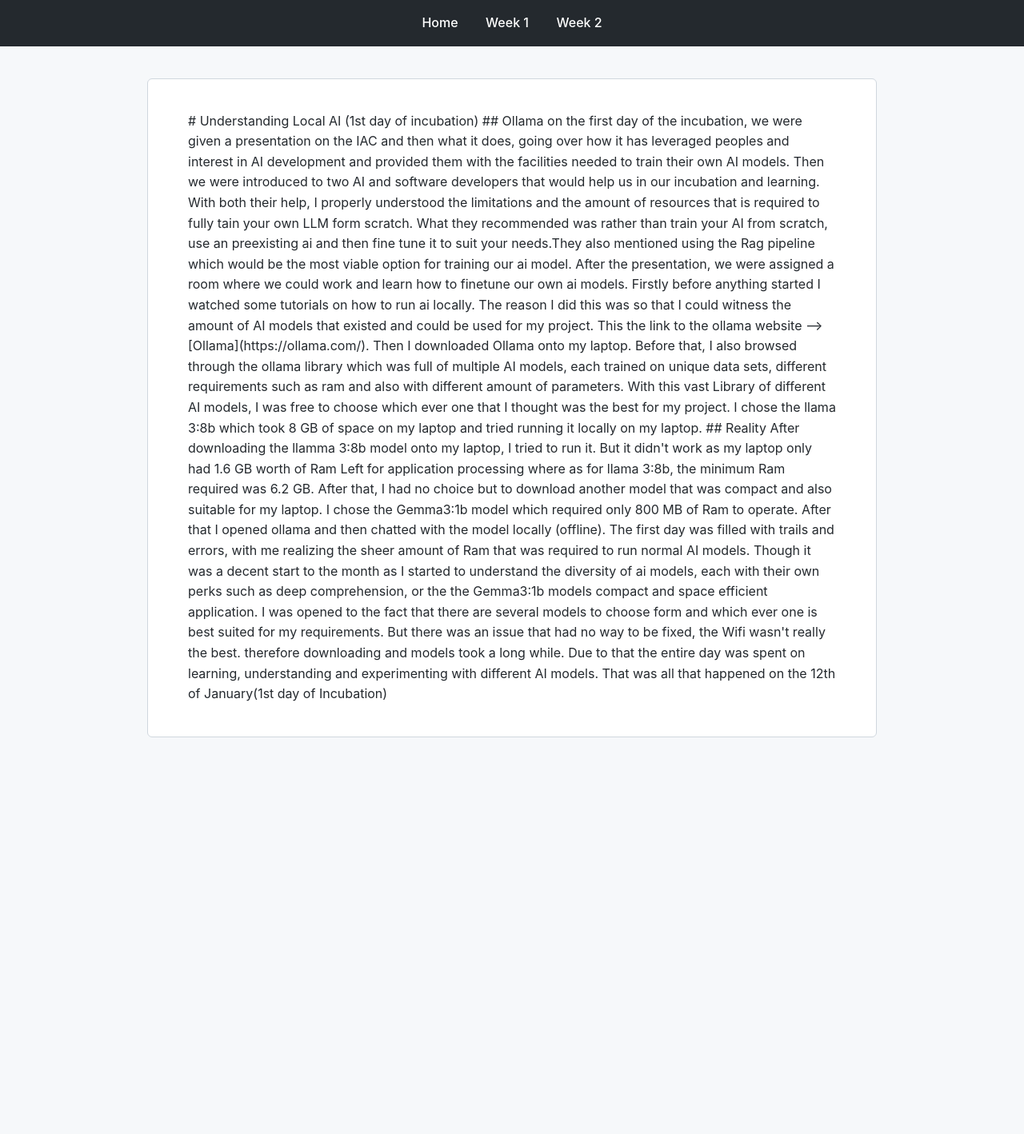
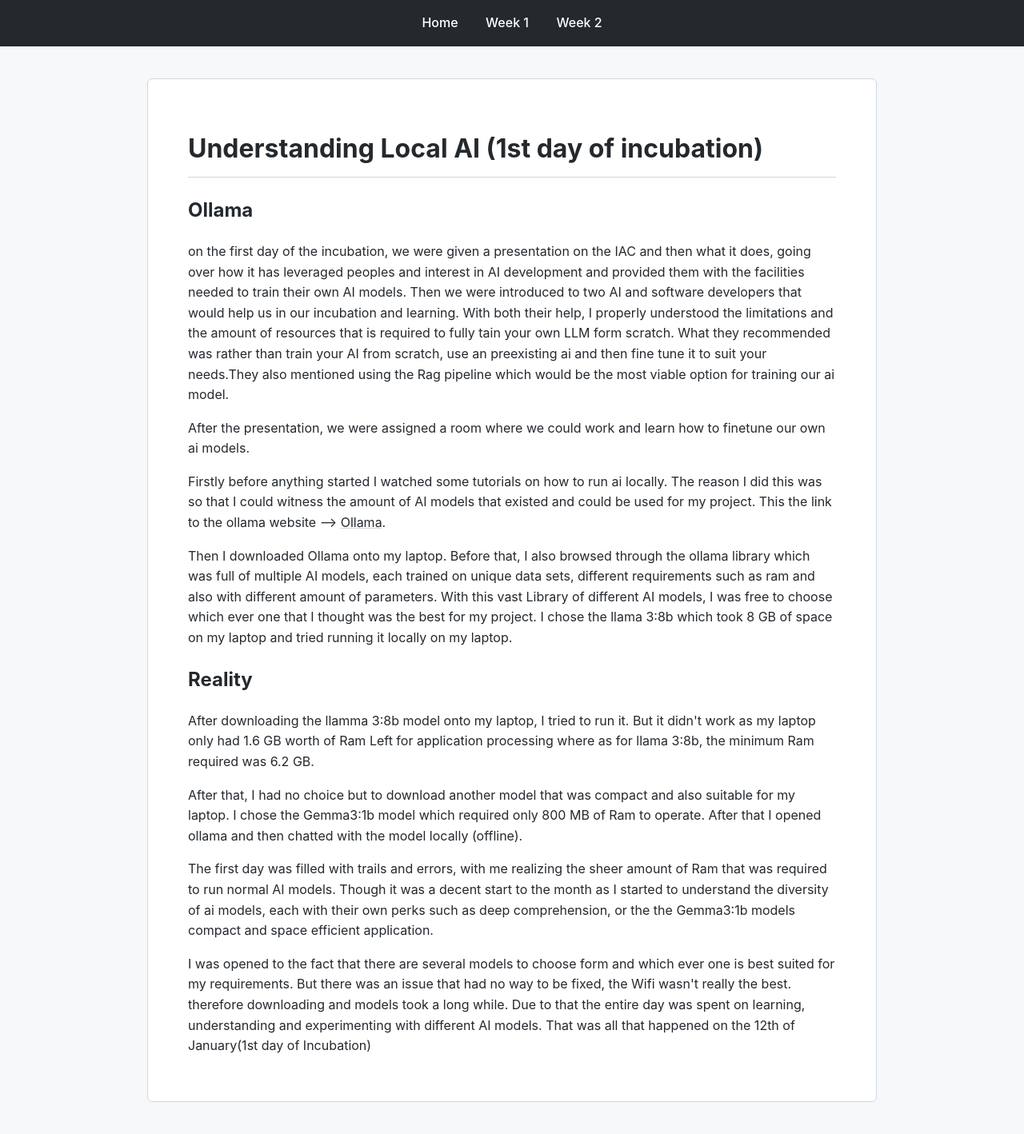
Before and after one commit to Yangtshel/documentation-of-IAC-incubation, a Jekyll site: the page Week_1/day1.html, which Jekyll copies as it is, in a window 1280 px wide. Shown: the whole page at 80% size. Built offline with Jekyll 4.4.1, drawn with Linux system fonts in a browser that asks for light colours; before the commit the page ends 962 px from its top, so only the background shows below that; some of the changed lines change nothing that is shown.

Commit message:
git website documentation start

```diff
--- a/Week_1/day1.html
+++ b/Week_1/day1.html
@@ -83,25 +83,17 @@
     <!-- The Wrapper that keeps text centered and away from edges -->
     <div class="content-wrapper">
         <div class="inner-content">
-            # Understanding Local AI (1st day of incubation)
-            ## Ollama
-            on the first day of the incubation, we were given a presentation on the IAC and then what it does, going over how it has leveraged peoples and interest in AI development and provided them with the facilities needed to train their own AI models. Then we were introduced to two AI and software developers that would help us in our incubation and learning. With both their help, I properly understood the limitations and the amount of resources that is required to fully tain your own LLM form scratch. What they recommended was rather than train your AI from scratch, use an preexisting ai and then fine tune it to suit your needs.They also mentioned using the Rag pipeline which would be the most viable option for training our ai model.
-
-            After the presentation, we were assigned a room where we could work and learn how to finetune our own ai models.
-
-            Firstly before anything started I watched some tutorials on how to run ai locally. The reason I did this was so that I could witness the amount of AI models that existed and could be used for my project. This the link to the ollama website --> [Ollama](https://ollama.com/).
-
-            Then I downloaded Ollama onto my laptop. Before that, I also browsed through the ollama library which was full of multiple AI models, each trained on unique data sets, different requirements such as ram and also with different amount of parameters. With this vast Library of different AI models, I was free to choose which ever one that I thought was the best for my project. I chose the llama 3:8b which took 8 GB of space on my laptop and tried running it locally on my laptop.
-
-            ## Reality
-
-            After downloading the llamma 3:8b model onto my laptop, I tried to run it. But it didn't work as my laptop only had 1.6 GB worth of Ram Left for application processing where as for llama 3:8b, the minimum Ram required was 6.2 GB.
-
-            After that, I had no choice but to download another model that was compact and also suitable for my laptop. I chose the Gemma3:1b model which required only 800 MB of Ram to operate. After that I opened ollama and then chatted with the model locally (offline).
-
-            The first day was filled with trails and errors, with me realizing the sheer amount of Ram that was required to run normal AI models. Though it was a decent start to the month as I started to understand the diversity of ai models, each with their own perks such as deep comprehension, or the the Gemma3:1b models compact and space efficient application.
-
-            I was opened to the fact that there are several models to choose form and which ever one is best suited for my requirements. But there was an issue that had no way to be fixed, the Wifi wasn't really the best. therefore downloading and models took a long while. Due to that the entire day was spent on learning, understanding and experimenting with different AI models. That was all that happened on the 12th of January(1st day of Incubation)
+            <h1 id="understanding-local-ai-1st-day-of-incubation-">Understanding Local AI (1st day of incubation)</h1>
+            <h2 id="ollama">Ollama</h2>
+            <p>on the first day of the incubation, we were given a presentation on the IAC and then what it does, going over how it has leveraged peoples and interest in AI development and provided them with the facilities needed to train their own AI models. Then we were introduced to two AI and software developers that would help us in our incubation and learning. With both their help, I properly understood the limitations and the amount of resources that is required to fully tain your own LLM form scratch. What they recommended was rather than train your AI from scratch, use an preexisting ai and then fine tune it to suit your needs.They also mentioned using the Rag pipeline which would be the most viable option for training our ai model.</p>
+            <p>After the presentation, we were assigned a room where we could work and learn how to finetune our own ai models.</p>
+            <p>Firstly before anything started I watched some tutorials on how to run ai locally. The reason I did this was so that I could witness the amount of AI models that existed and could be used for my project. This the link to the ollama website --&gt; <a href="https://ollama.com/">Ollama</a>.</p>
+            <p>Then I downloaded Ollama onto my laptop. Before that, I also browsed through the ollama library which was full of multiple AI models, each trained on unique data sets, different requirements such as ram and also with different amount of parameters. With this vast Library of different AI models, I was free to choose which ever one that I thought was the best for my project. I chose the llama 3:8b which took 8 GB of space on my laptop and tried running it locally on my laptop.</p>
+            <h2 id="reality">Reality</h2>
+            <p>After downloading the llamma 3:8b model onto my laptop, I tried to run it. But it didn&#39;t work as my laptop only had 1.6 GB worth of Ram Left for application processing where as for llama 3:8b, the minimum Ram required was 6.2 GB. </p>
+            <p>After that, I had no choice but to download another model that was compact and also suitable for my laptop. I chose the Gemma3:1b model which required only 800 MB of Ram to operate. After that I opened ollama and then chatted with the model locally (offline). </p>
+            <p>The first day was filled with trails and errors, with me realizing the sheer amount of Ram that was required to run normal AI models. Though it was a decent start to the month as I started to understand the diversity of ai models, each with their own perks such as deep comprehension, or the the Gemma3:1b models compact and space efficient application.</p>
+            <p>I was opened to the fact that there are several models to choose form and which ever one is best suited for my requirements. But there was an issue that had no way to be fixed, the Wifi wasn&#39;t really the best. therefore downloading and models took a long while. Due to that the entire day was spent on learning, understanding and experimenting with different AI models. That was all that happened on the 12th of January(1st day of Incubation)</p>
 
 
         </div>
```
